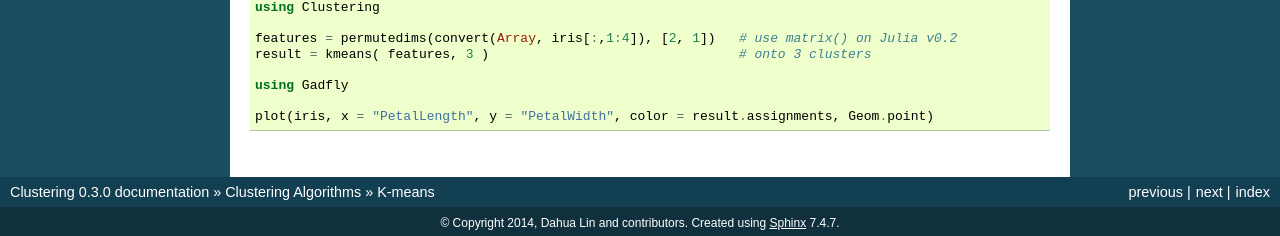
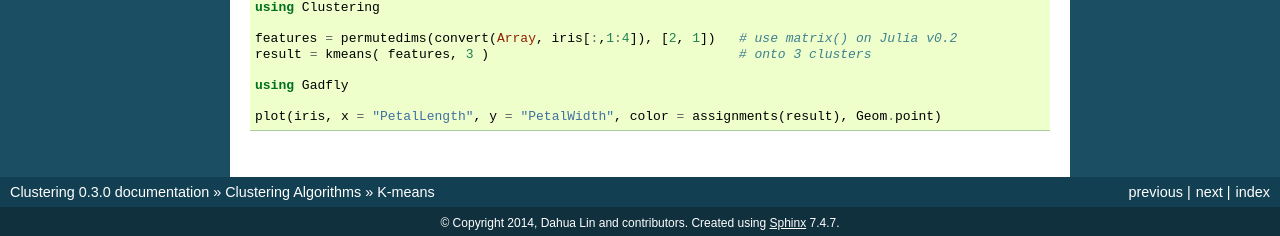
Before and after one commit to JuliaStats/Clustering.jl, a Sphinx documentation site: the page built from doc/source/kmeans.rst, in a window 1280 px wide. Shown: the part 1964-2200 px from the top of the page. Built offline with Sphinx 7.4.7, drawn with Linux system fonts in a browser that asks for light colours; formulas are drawn with MathJax 3.

Commit message:
Use the assignments function
The field only works for kmeans so the example code doesn't generalize well.

```diff
--- a/doc/source/kmeans.rst
+++ b/doc/source/kmeans.rst
@@ -129,4 +129,4 @@ Example with plot
 
     using Gadfly
 
-    plot(iris, x = "PetalLength", y = "PetalWidth", color = result.assignments, Geom.point)
+    plot(iris, x = "PetalLength", y = "PetalWidth", color = assignments(result), Geom.point)
```
